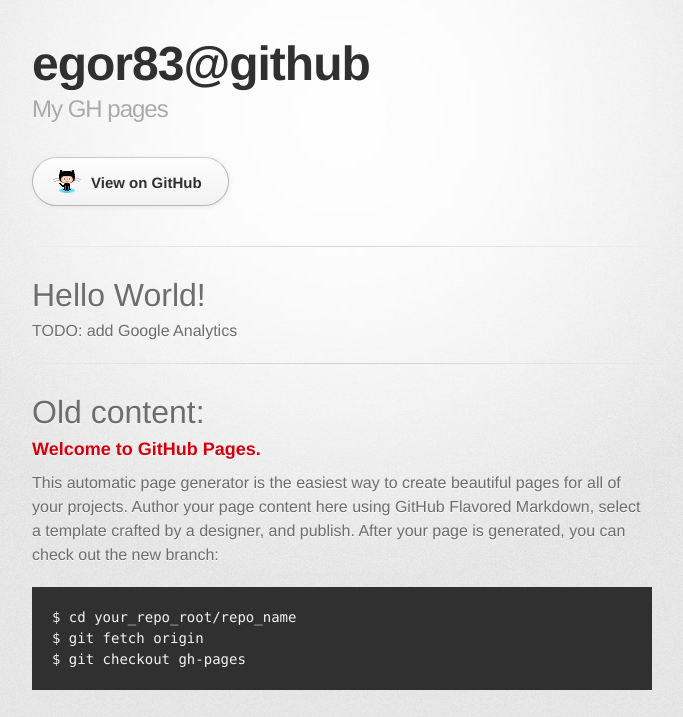
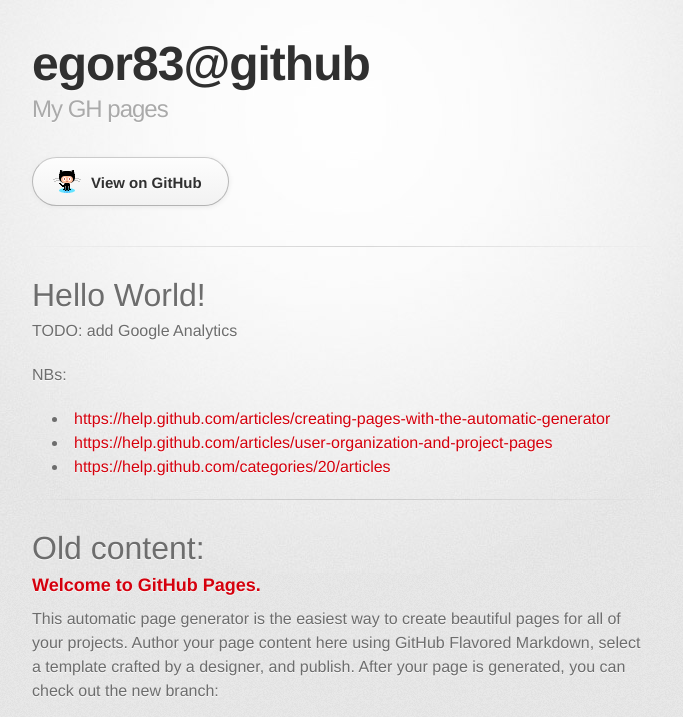
Before and after one commit to egor83/egor83.github.com, a plain HTML site: page index.html in a window 1280 px wide. Shown: the top 717 px of the page, without its empty margins (298-981 px from the left). Drawn offline with Linux system fonts and the light colour scheme; a web font is replaced by a local one.

Commit message:
Replace master branch with page content via GitHub

```diff
--- a/index.html
+++ b/index.html
@@ -33,7 +33,13 @@
 
 <p>TODO: add Google Analytics</p>
 
-<hr><h1>Old content:</h1>
+<p>NBs:</p>
+
+<ul>
+<li><a href="https://help.github.com/articles/creating-pages-with-the-automatic-generator">https://help.github.com/articles/creating-pages-with-the-automatic-generator</a></li>
+<li><a href="https://help.github.com/articles/user-organization-and-project-pages">https://help.github.com/articles/user-organization-and-project-pages</a></li>
+<li><a href="https://help.github.com/categories/20/articles">https://help.github.com/categories/20/articles</a></li>
+</ul><hr><h1>Old content:</h1>
 
 <h3>Welcome to GitHub Pages.</h3>
 
```
Also changed, not shown: params.json (+1 -1 lines).
